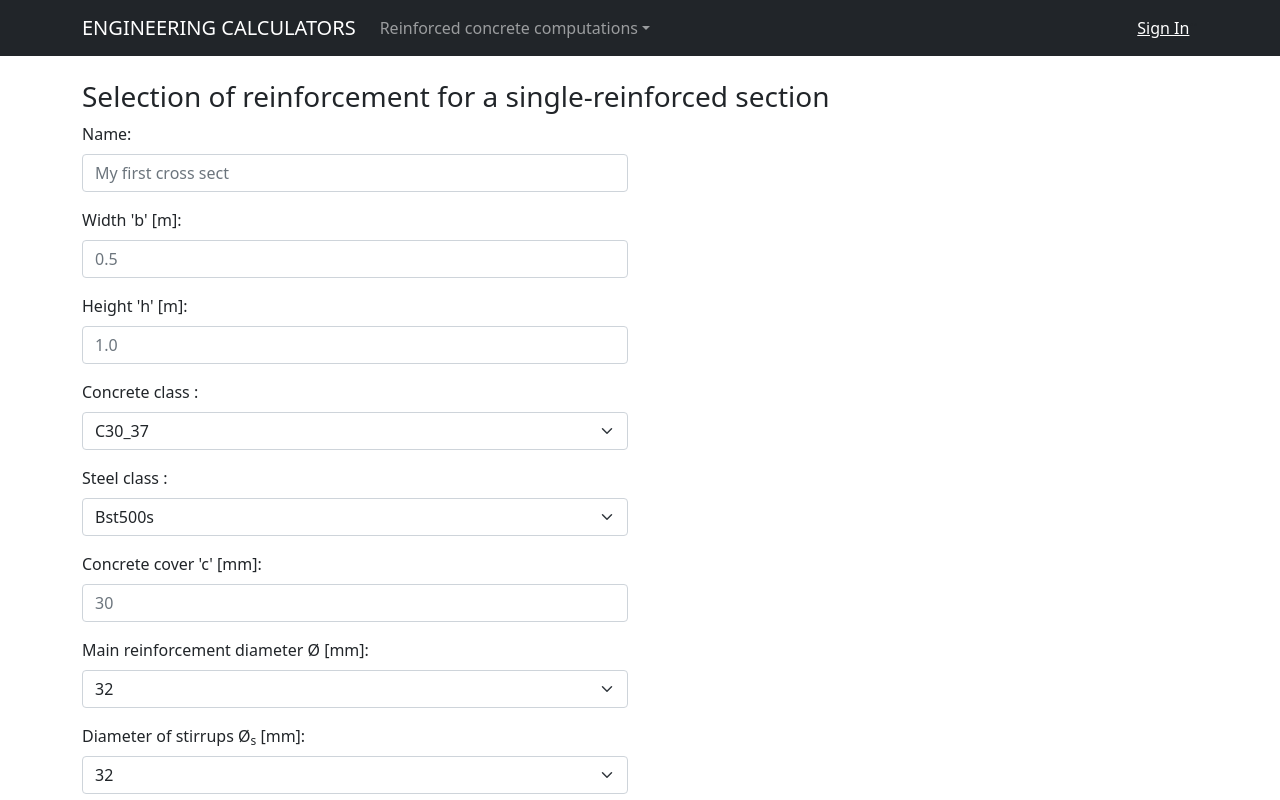
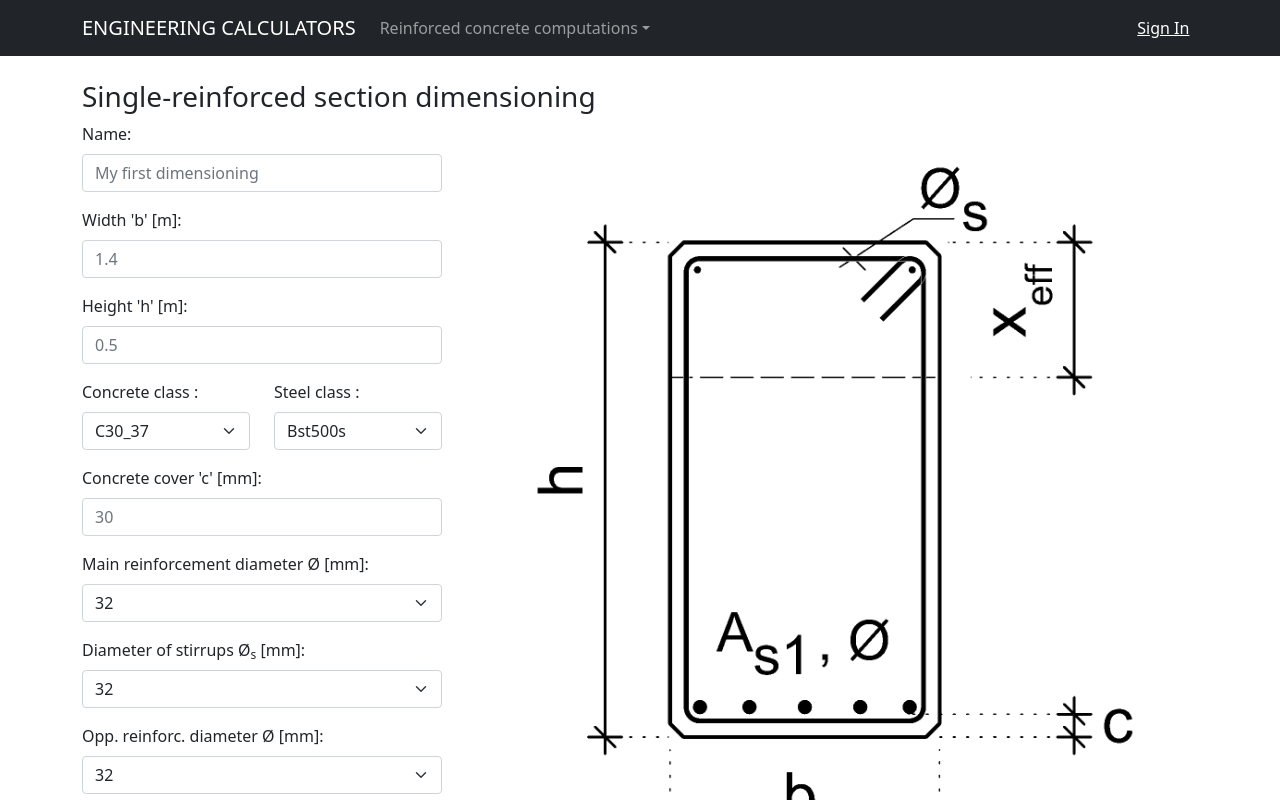
Before and after one commit to wowvaqa/engclcfe, a React (Create React App) app: page /calcs/rectfindreinfcalc in a window 1280 px wide. Shown: the top 800 px of the page. Built offline with nearby package versions, Linux system fonts and the light colour scheme.

Commit message:
ADD: Rec. find draw ADD: Forma new features

```diff
--- a/src/calcsViews/RectFindReinfCalcView.js
+++ b/src/calcsViews/RectFindReinfCalcView.js
@@ -1,41 +1,47 @@
 import React from "react";
 import { Container, Row, Form, Col, Button } from "react-bootstrap";
+import image from "../assets/API_1_pio.png";
 
 const RectFindReinfCalcView = () => {
   return (
     <>
       <Container>
-        <h3>Selection of reinforcement for a single-reinforced section</h3>
+        <h3>Single-reinforced section dimensioning</h3>
       </Container>
       <Container fluid="md">
         <Row>
           <Col>
             <Form>
+              {/* ------------------------< name >--- */}
               <Form.Group
                 className="mb-3"
                 controlId="name_value"
                 onChange={(e) => {}}
               >
                 <Form.Label>Name:</Form.Label>
-                <Form.Control type="text" placeholder="My first cross sect" />
+                <Form.Control type="text" placeholder="My first dimensioning" />
               </Form.Group>
-
+              {/* ------------------------< b >--- */}
               <Form.Group
                 className="mb-3"
                 controlId="b_value"
                 onChange={(e) => {}}
               >
                 <Form.Label>Width 'b' [m]:</Form.Label>
-                <Form.Control type="number" placeholder="0.5" />
+                <Form.Control type="number" placeholder="1.4" />
               </Form.Group>
+              {/* ------------------------< h >--- */}
               <Form.Group
                 className="mb-3"
                 controlId="h_value"
                 onChange={(e) => {}}
               >
                 <Form.Label>Height 'h' [m]:</Form.Label>
-                <Form.Control type="number" placeholder="1.0" />
+                <Form.Control type="number" placeholder="0.5" />
               </Form.Group>
+              <Row>
+                <Col>
+                  {/* ------------------------< cl_conc >--- */}
                   <Form.Group
                     className="mb-3"
                     controlId="concrete_class"
@@ -46,7 +52,9 @@ const RectFindReinfCalcView = () => {
                       <option value="1">C30_37</option>
                     </Form.Select>
                   </Form.Group>
-
+                </Col>
+                <Col>
+                  {/* ------------------------< cl_steel >--- */}
                   <Form.Group
                     className="mb-3"
                     controlId="steel_type"
@@ -58,7 +66,9 @@ const RectFindReinfCalcView = () => {
                       <option value="1">B500SP</option>
                     </Form.Select>
                   </Form.Group>
-
+                </Col>
+              </Row>
+              {/* ------------------------< c >--- */}
               <Form.Group
                 className="mb-3"
                 controlId="c_value"
@@ -67,7 +77,7 @@ const RectFindReinfCalcView = () => {
                 <Form.Label>Concrete cover 'c' [mm]: </Form.Label>
                 <Form.Control type="number" placeholder="30" />
               </Form.Group>
-
+              {/* ------------------------< fi >--- */}
               <Form.Group
                 className="mb-3"
                 controlId="fi_value"
@@ -89,7 +99,7 @@ const RectFindReinfCalcView = () => {
                   <option value="6">6</option>
                 </Form.Select>
               </Form.Group>
-
+              {/* ------------------------< fi_s >--- */}
               <Form.Group
                 className="mb-3"
                 controlId="fi_s_value"
@@ -100,7 +110,7 @@ const RectFindReinfCalcView = () => {
                 </Form.Label>
                 <Form.Select
                   aria-label="Default select example"
-                  placeholder="32"
+                  placeholder="12"
                 >
                   <option value="32">32</option>
                   <option value="25">25</option>
@@ -113,12 +123,35 @@ const RectFindReinfCalcView = () => {
                   <option value="6">6</option>
                 </Form.Select>
               </Form.Group>
+              {/* ------------------------< fi_opp >--- */}
               <Form.Group
                 className="mb-3"
-                controlId="no_of_bar_value"
+                controlId="fi_opp_value"
                 onChange={(e) => {}}
               >
-                <Form.Label>m_sd : </Form.Label>
+                <Form.Label>Opp. reinforc. diameter Ø [mm]:</Form.Label>
+                <Form.Select
+                  aria-label="Default select example"
+                  placeholder="16"
+                >
+                  <option value="32">32</option>
+                  <option value="25">25</option>
+                  <option value="20">20</option>
+                  <option value="18">18</option>
+                  <option value="16">16</option>
+                  <option value="12">12</option>
+                  <option value="10">10</option>
+                  <option value="8">8</option>
+                  <option value="6">6</option>
+                </Form.Select>
+              </Form.Group>
+              {/* ------------------------< m_sd >--- */}
+              <Form.Group
+                className="mb-3"
+                controlId="csd_value"
+                onChange={(e) => {}}
+              >
+                <Form.Label>m_sd: </Form.Label>
                 <Form.Control type="number" placeholder="8000" />
               </Form.Group>
             </Form>
@@ -134,7 +167,6 @@ const RectFindReinfCalcView = () => {
             </Button>
           </Col>
           <Col>
-            {/*
             <img
               src={image}
               width={732}
@@ -142,7 +174,6 @@ const RectFindReinfCalcView = () => {
               alt="cocktail db logo"
               className="weightElement"
             />
-              */}
           </Col>
         </Row>
         <br></br>
```
Also changed, not shown: 2 other files (tests, documents, lock files or other folders). Lines whose indentation alone changed are shown as unchanged.
